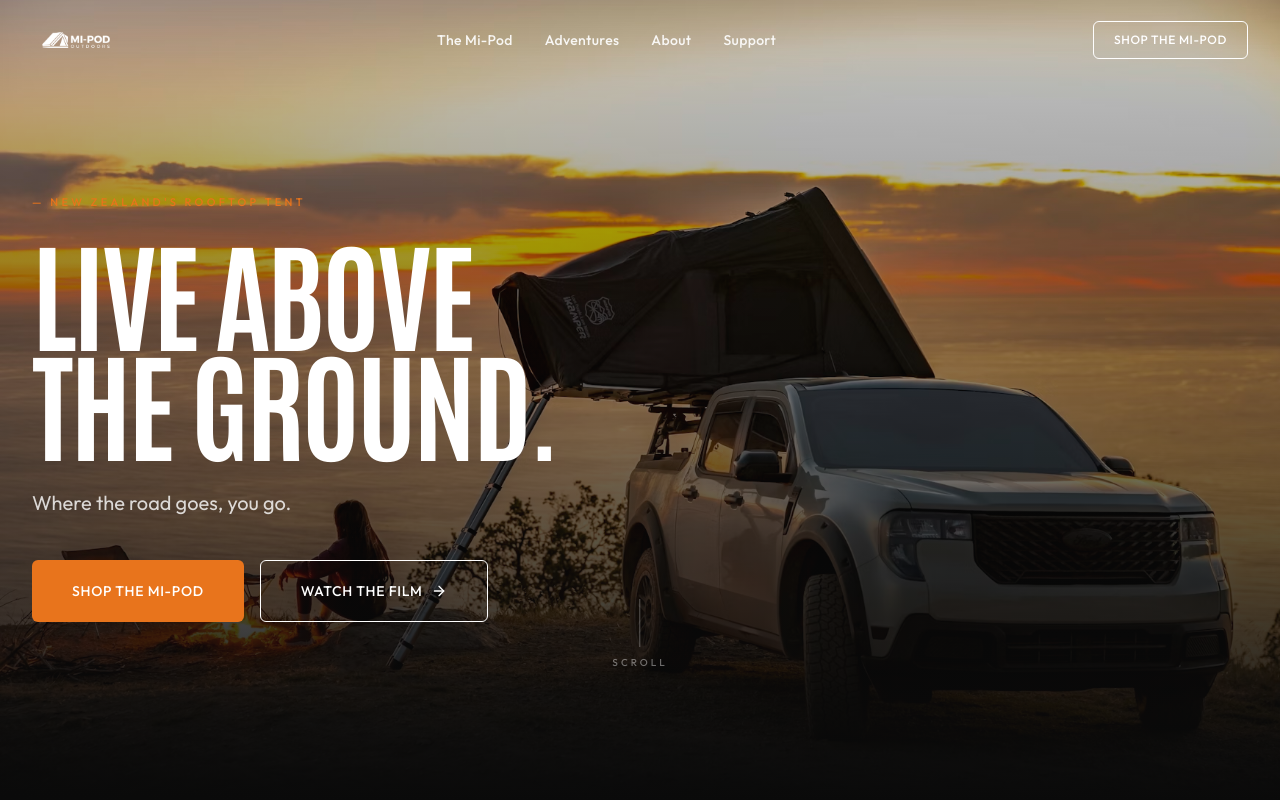
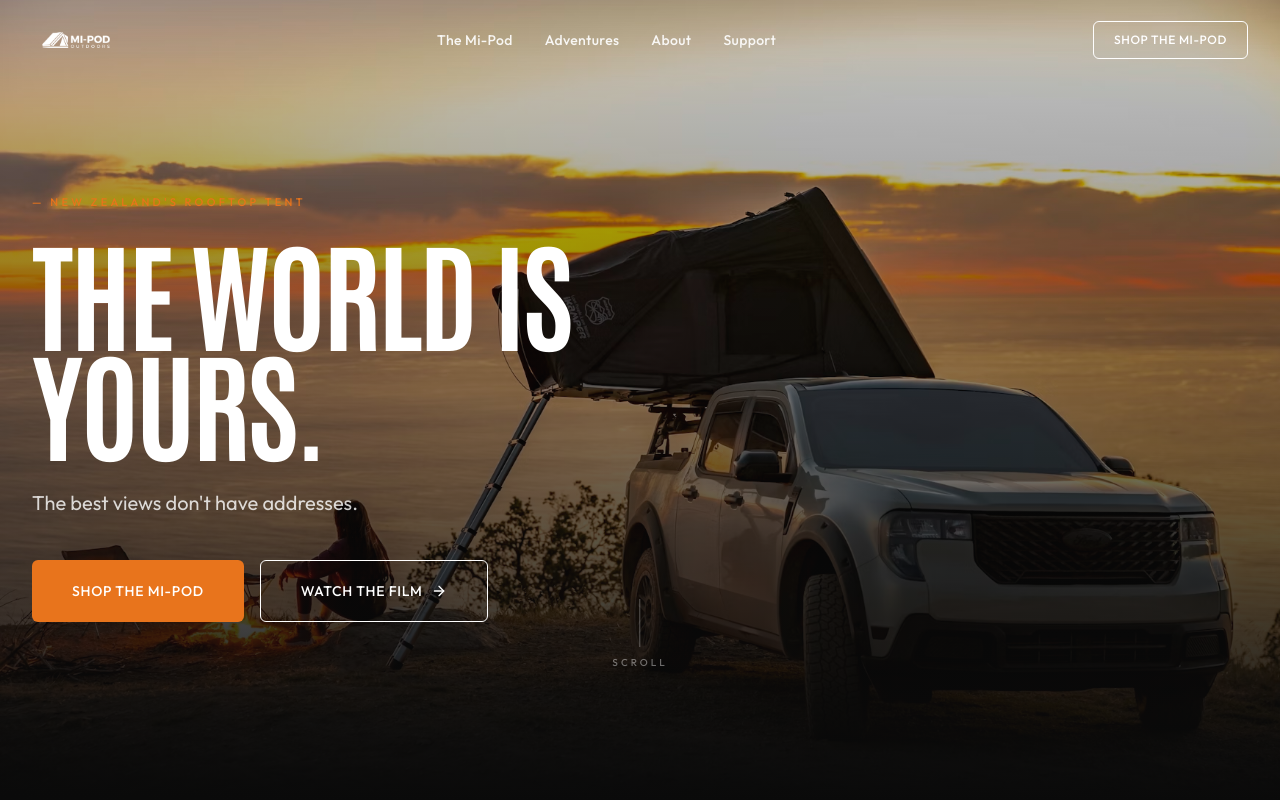
Before and after one commit to olinixon/MiPod-Outdoors, a Next.js app: page / in a window 1280 px wide. Shown: the top 800 px of the page. Built offline with nearby package versions, Linux system fonts and the light colour scheme.

Commit message:
feat: update hero headline and subhead copy

```diff
--- a/components/homepage/Hero.tsx
+++ b/components/homepage/Hero.tsx
@@ -25,12 +25,10 @@
             — New Zealand's rooftop tent
           </p>
           <h1 className="font-display font-bold text-white leading-[0.92] tracking-tight text-[64px] md:text-[96px] lg:text-[120px] uppercase">
-            Live above
-            <br />
-            the ground.
+            The world is yours.
           </h1>
           <p className="mt-8 text-lg md:text-xl text-white/80 font-sans leading-relaxed max-w-xl">
-            Where the road goes, you go.
+            The best views don't have addresses.
           </p>
           <div className="mt-10 flex flex-col sm:flex-row gap-4">
             <Button href="/the-mi-pod" size="lg">
```
